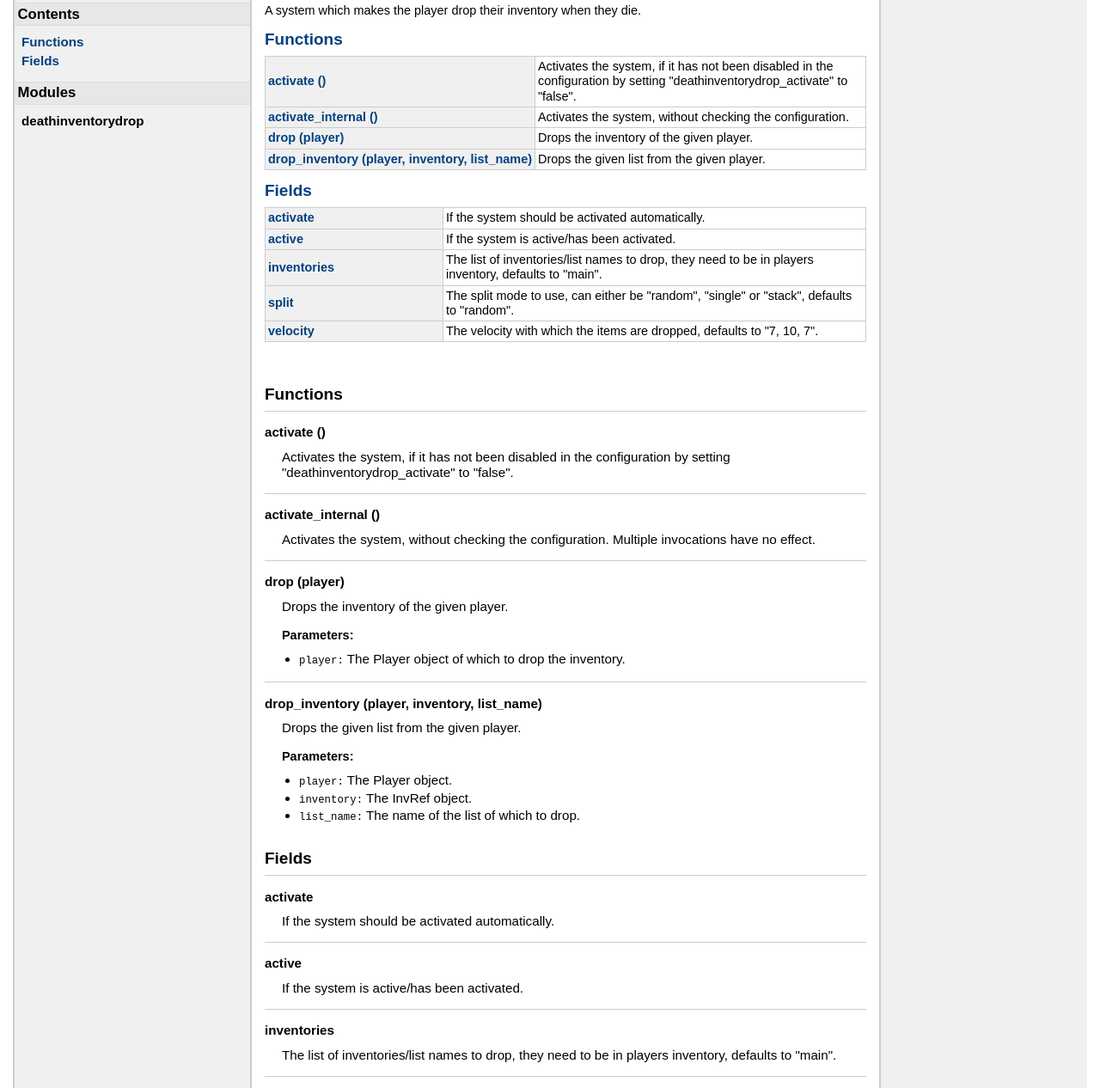
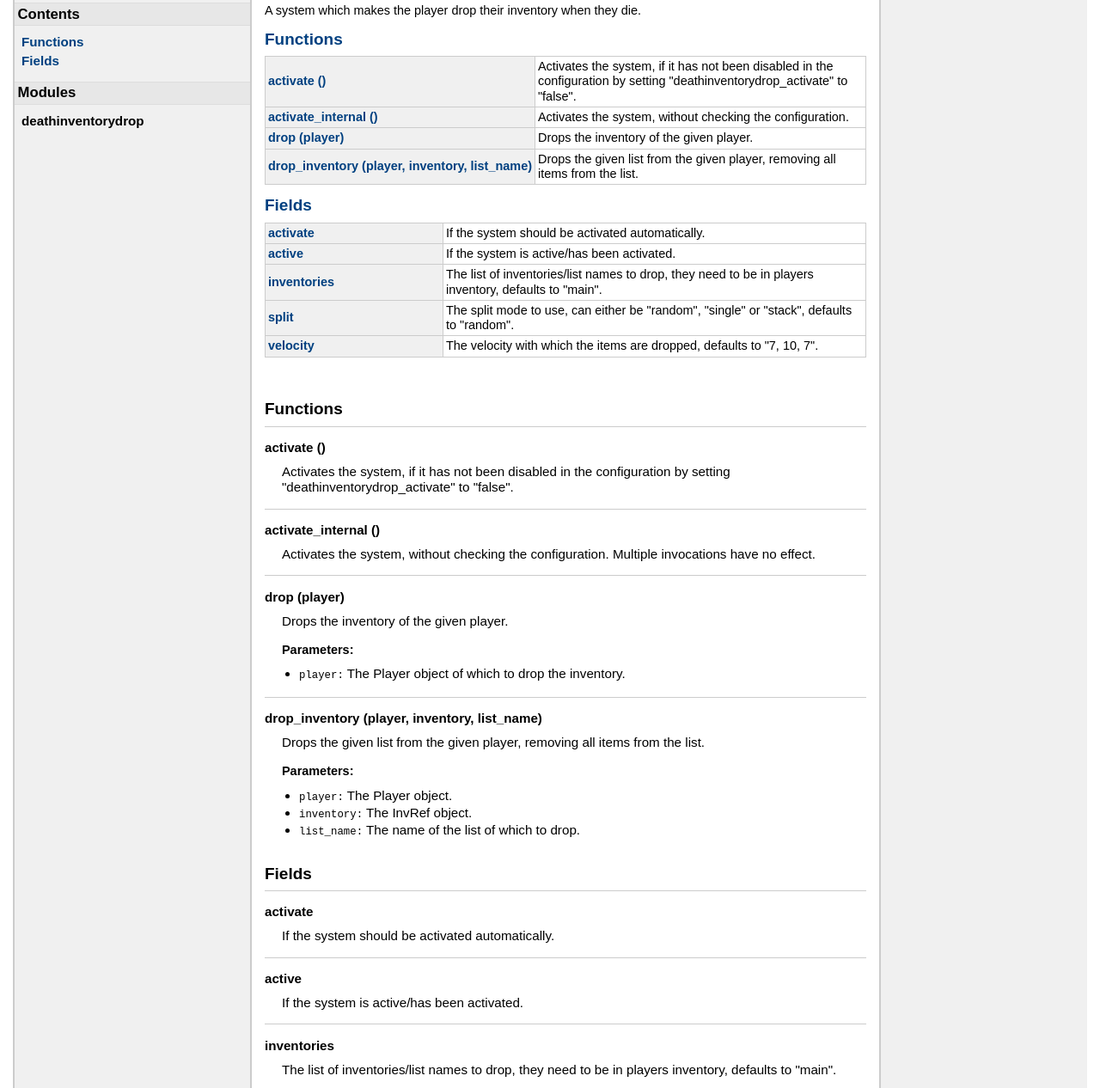
Before and after one commit to minetest-australopithecus/minetest-australopithecus-death-inventory-drop, a plain HTML site: page doc/index.html in a window 1280 px wide. Shown: the part 54-1320 px from the top of the page at 86% size. Drawn offline with Linux system fonts and the light colour scheme.

Commit message:
Noted that droppped items are removed.

```diff
--- a/doc/index.html
+++ b/doc/index.html
@@ -65,7 +65,8 @@
 	</tr>
 	<tr>
 	<td class="name" nowrap><a href="#drop_inventory">drop_inventory (player, inventory, list_name)</a></td>
-	<td class="summary">Drops the given list from the given player.</td>
+	<td class="summary">Drops the given list from the given player, removing all items from
+ the list.</td>
 	</tr>
 </table>
 <h2><a href="#Fields">Fields</a></h2>
@@ -155,7 +156,8 @@
     <strong>drop_inventory (player, inventory, list_name)</strong>
     </dt>
     <dd>
-    Drops the given list from the given player.
+    Drops the given list from the given player, removing all items from
+ the list.
 
 
     <h3>Parameters:</h3>
```
Also changed, not shown: 1 other file.
